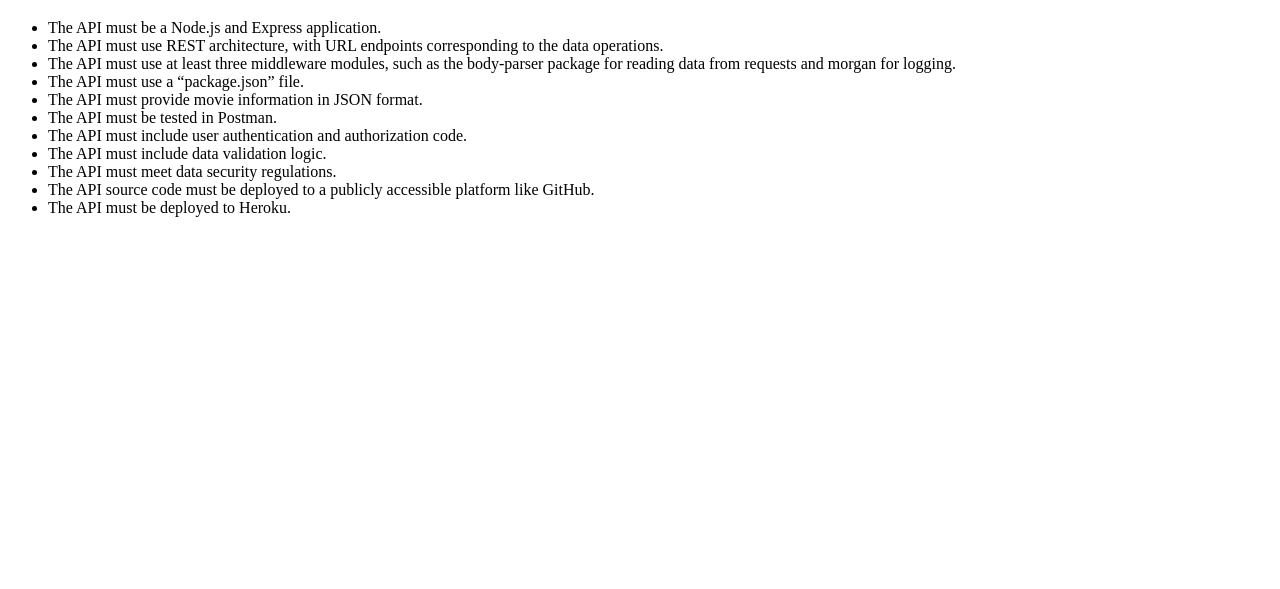
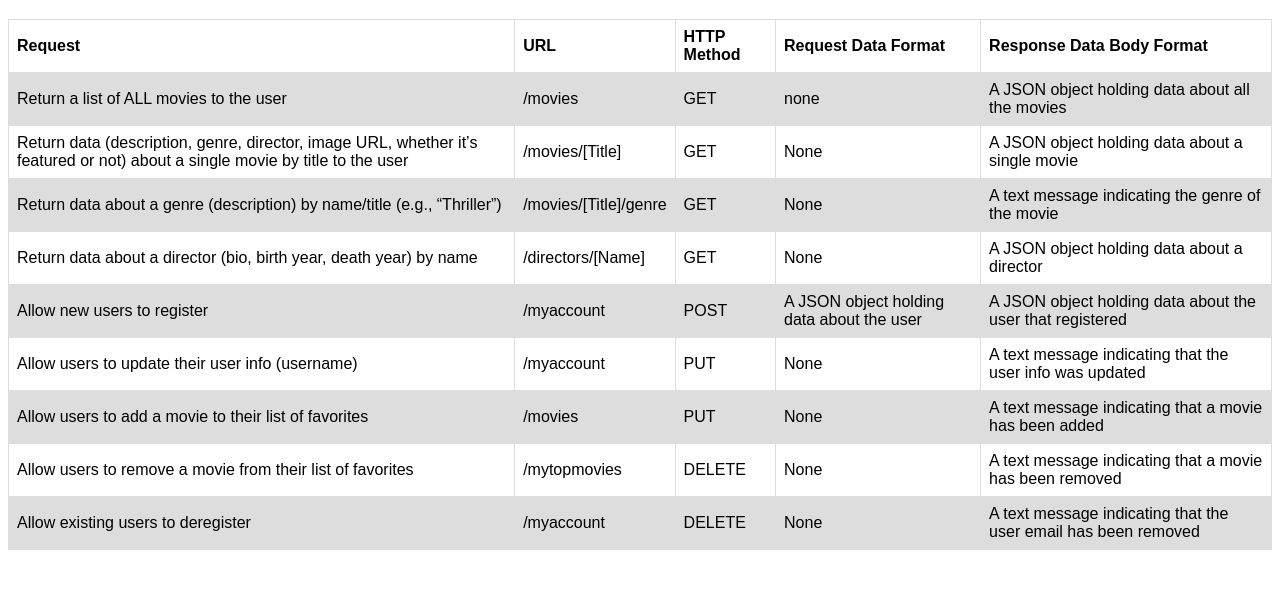
Before and after one commit to suzonbachet/movie-api, a website: page public/documentation.html in a window 1280 px wide. Shown: the part 61-650 px from the top of the page. Drawn offline with Linux system fonts and the light colour scheme.

Commit message:
add a list of URL endpoints and request methods

```diff
--- a/public/documentation.html
+++ b/public/documentation.html
@@ -6,27 +6,101 @@
 	<meta charset="utf-8">
 	<meta name="viewport" content="width=device-width, initial-scale=1">
 	<title>Movie API - Documentation</title>
+    <style>
+        table {
+          font-family: arial, sans-serif;
+          border-collapse: collapse;
+          width: 100%;
+        }
+
+        td, th {
+          border: 1px solid #dddddd;
+          text-align: left;
+          padding: 8px;
+        }
+
+        tr:nth-child(even) {
+          background-color: #dddddd;
+        }
+        </style>
 </head>
 
 <body>
 
 <h1>Movie API: documentation</h1>
 
-<p>
-    <ul>
-        <li>The API must be a Node.js and Express application.</li>
-        <li>The API must use REST architecture, with URL endpoints corresponding to the data operations.</li>
-        <li>The API must use at least three middleware modules, such as the body-parser package for reading data from requests and morgan for logging.</li>
-        <li>The API must use a “package.json” file.</li>
-        <li>The API must provide movie information in JSON format.</li>
-        <li>The API must be tested in Postman.</li>
-        <li>The API must include user authentication and authorization code.</li>
-        <li>The API must include data validation logic.</li>
-        <li>The API must meet data security regulations.</li>
-        <li>The API source code must be deployed to a publicly accessible platform like GitHub.</li>
-        <li>The API must be deployed to Heroku.</li>
-    </ul>
-</p>
+<table>
+    <tr>
+        <th>Request</th>
+        <th>URL</th>
+        <th>HTTP Method</th>
+        <th>Request Data Format</th>
+        <th>Response Data Body Format</th>
+    </tr>
+    <tr>
+        <td>Return a list of ALL movies to the user</td>
+        <td>/movies</td>
+        <td>GET</td>
+        <td>none</td>
+        <td>A JSON object holding data about all the movies</td>
+    </tr>
+    <tr>
+        <td>Return data (description, genre, director, image URL, whether it’s featured or not) about a single movie by title to the user</td>
+        <td>/movies/[Title]</td>
+        <td>GET</td>
+        <td>None</td>
+        <td>A JSON object holding data about a single movie</td>
+    </tr>
+    <tr>
+        <td>Return data about a genre (description) by name/title (e.g., “Thriller”)</td>
+        <td>/movies/[Title]/genre</td>
+        <td>GET</td>
+        <td>None</td>
+        <td>A text message indicating the genre of the movie</td>
+    </tr>
+    <tr>
+        <td>Return data about a director (bio, birth year, death year) by name</td>
+        <td>/directors/[Name]</td>
+        <td>GET</td>
+        <td>None</td>
+        <td>A JSON object holding data about a director</td>
+    </tr>
+    <tr>
+        <td>Allow new users to register</td>
+        <td>/myaccount</td>
+        <td>POST</td>
+        <td>A JSON object holding data about the user</td>
+        <td>A JSON object holding data about the user that registered</td>
+    </tr>
+    <tr>
+        <td>Allow users to update their user info (username)</td>
+        <td>/myaccount</td>
+        <td>PUT</td>
+        <td>None</td>
+        <td>A text message indicating that the user info was updated</td>
+    </tr>
+    <tr>
+        <td>Allow users to add a movie to their list of favorites</td>
+        <td>/movies</td>
+        <td>PUT</td>
+        <td>None</td>
+        <td>A text message indicating that a movie has been added</td>
+    </tr>
+    <tr>
+        <td>Allow users to remove a movie from their list of favorites</td>
+        <td>/mytopmovies</td>
+        <td>DELETE</td>
+        <td>None</td>
+        <td>A text message indicating that a movie has been removed</td>
+    </tr>
+    <tr>
+        <td>Allow existing users to deregister</td>
+        <td>/myaccount</td>
+        <td>DELETE</td>
+        <td>None</td>
+        <td>A text message indicating that the user email has been removed</td>
+    </tr>
+</table>
 
 </body>
 
```
